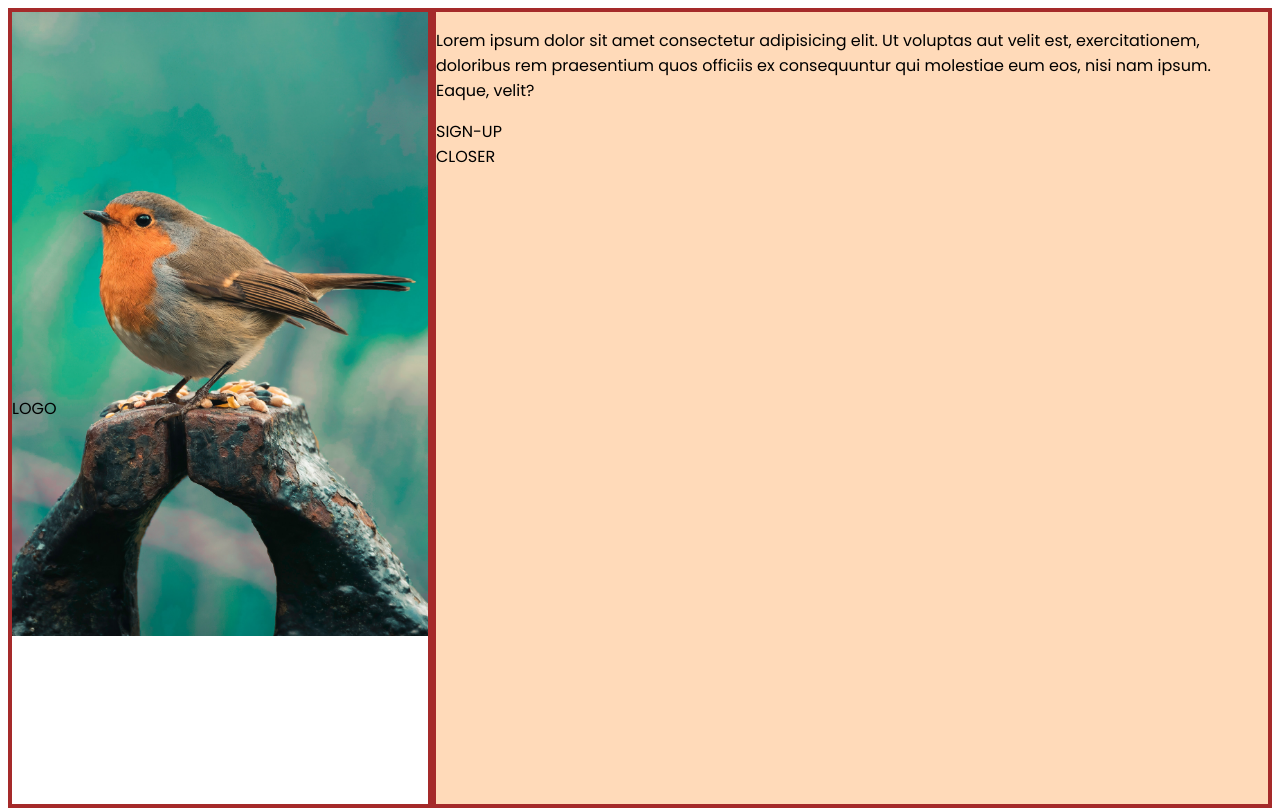
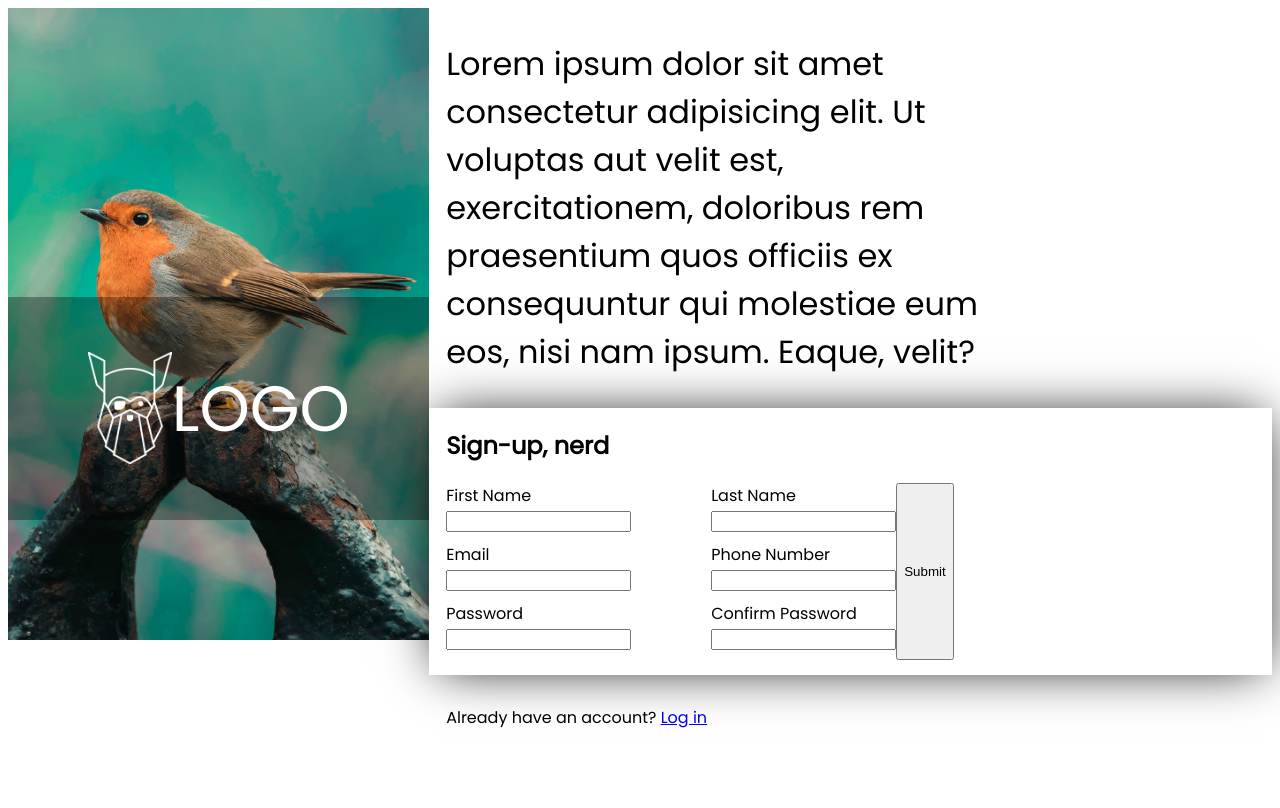
Before and after one commit to APAP123/TOPSignUp, a plain HTML site: page index.html in a window 1280 px wide. Drawn offline with Linux system fonts and the light colour scheme.

Commit message:
Add remaining content and further styling

```diff
--- a/index.html
+++ b/index.html
@@ -10,15 +10,36 @@
 <body>
   <div class="main">
     <div class="left-area">
-      <div class ="logo-bar">LOGO</div>
+      <div class ="logo-bar"><img src="img/odin-lined.png" alt="logo" width="20%"><p>LOGO</p></div>
     </div>
     <div class="right-area">
       <div class="introduction">
         <p>Lorem ipsum dolor sit amet consectetur adipisicing elit. Ut voluptas aut velit est, exercitationem, doloribus rem praesentium
           quos officiis ex consequuntur qui molestiae eum eos, nisi nam ipsum. Eaque, velit?</p>
       </div>
-      <div class="forms">SIGN-UP</div>
-      <div class="closer">CLOSER</div>
+      <div class="forms">
+        <h2>Sign-up, nerd</h3>
+        <form action="notarealform.nope/post" method="post">
+          <div class="form-left">
+            <label for="first_name">First Name</label><br>
+            <input type="text" id="first_name" name="first_name"><br>
+            <label for="user_email">Email</label><br>
+            <input type="email" id="user_email" name="user_email"><br>
+            <label for="user_password">Password</label><br>
+            <input type="password" id="user_password" name="password">
+          </div>
+          <div class="form-right">
+            <label for="last_name">Last Name</label><br>
+            <input type="text" id="last_name" name="last_name"><br>
+            <label for="phone_number">Phone Number</label><br>
+            <input type="tel" id="phone_number" name="phone_number"><br>
+            <label for="confirm_password">Confirm Password</label><br>
+            <input type="text" id="confirm_password">
+          </div>
+          <button type="submit">Submit</button>
+        </form>
+      </div>
+      <div class="closer">Already have an account? <a href="placeholder.html">Log in</a></div>
     </div>
   </div>
 </body>
--- a/style.css
+++ b/style.css
@@ -2,6 +2,8 @@
 
 :root {
   font-family: 'Poppins';
+  --left-padding: 2%;
+  --right-padding: 30%;
 }
 
 html, body {
@@ -20,14 +22,58 @@ html, body {
   justify-content: center;
   background: no-repeat url("img/aarn-giri-3lGi0BXJ1W0-unsplash.jpg");
   background-size: contain;
-  border: 4px solid brown;
   flex: 1;
+}
+
+.logo-bar {
+  display: flex;
+  align-items: center;
+  justify-content: center;
+  background: rgba(0, 0, 0, 0.33);
+}
+
+.logo-bar p {
+  font-size: 4rem;
+  color: white;
 }
 
 .right-area {
   display: flex;
   flex-direction: column;
-  background: peachpuff;
-  border: 4px solid brown;
+  background: white;
   flex: 2;
 }
+
+.introduction {
+  padding-left: var(--left-padding);
+  padding-right: var(--right-padding);
+}
+
+.introduction p {
+  font-size: 2rem;
+}
+
+.forms {
+  padding-left: var(--left-padding);
+  padding-right: var(--right-padding);
+  box-shadow: 0px 0px 50px -9px black;
+  padding-bottom: 15px;
+}
+
+.forms form {
+  display: flex;
+}
+
+.form-left input, .form-right input {
+  margin-bottom: 10px;
+}
+
+.form-left {
+  padding-right: 80px;
+}
+
+.closer {
+  padding-top: 30px;
+  padding-left: var(--left-padding);
+  padding-right: var(--right-padding);
+}
```
